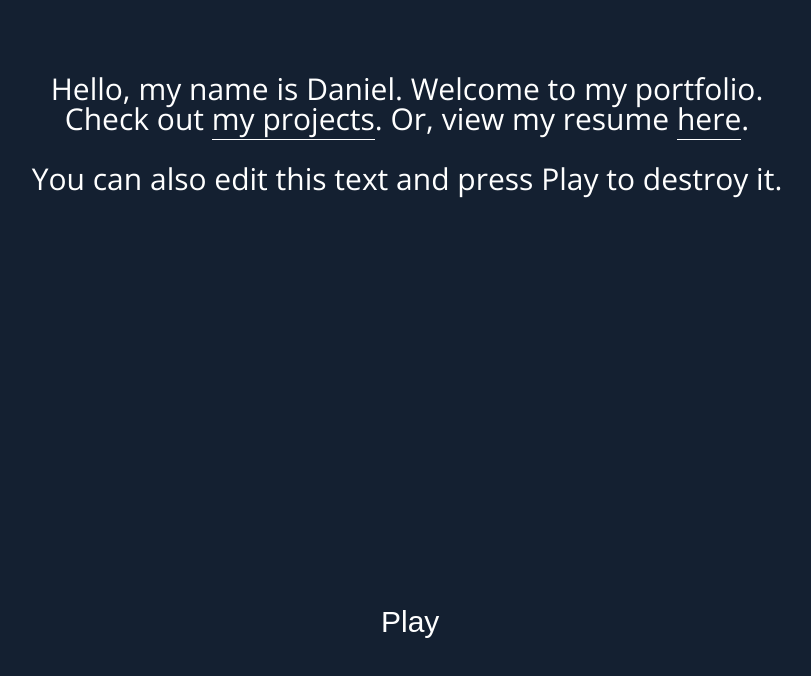
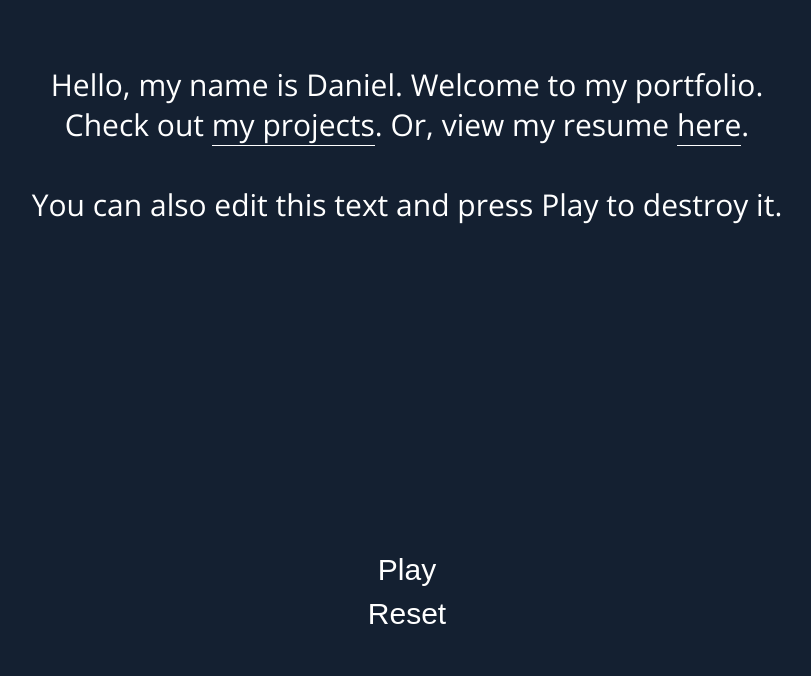
Before and after one commit to Turtled/Portfolio-Site, a React (Create React App) app in the folder portfolio/: page / in a window 1280 px wide. Shown: the top 676 px of the page, without its empty margins (233-1044 px from the left). Built offline with nearby package versions, Linux system fonts and the light colour scheme.

Commit message:
Work on game start count down and pre game text editing

```diff
--- a/portfolio/src/App.css
+++ b/portfolio/src/App.css
@@ -65,8 +65,8 @@ body {
 }
 
 #preGameText {
+  display: inline-block;
   resize: none;
-  height: 20vh;
   background-color: transparent;
   border: none;
   text-align: center;
@@ -74,10 +74,11 @@ body {
   font-size: 30px;
   margin-top: 8vh;
   width: 75vw;
-  padding: 0px;
+  padding: 1px;
   font-family: 'Open Sans', sans-serif;
   white-space: pre;
-  padding: 10px;
+  line-height: 40px;
+
 }
 
 #preGame button {
@@ -86,9 +87,14 @@ body {
   text-align: center;
   color: white;
   font-size: 30px;
-  margin-bottom: 20vh;
   width: 5vw;
-  max-width: 200px;
+  min-width: 200px;
+  cursor: pointer;
+  margin-bottom: 1vh;
+}
+
+#preGame button:hover {
+  font-weight: 600;
 }
 
 .columnPadding {
@@ -119,7 +125,6 @@ body {
   text-align: center;
   color: white;
   font-size: 30px;
-  margin-bottom: 20vh;
   width: 10vw;
   max-width: 300px;
 }
@@ -134,3 +139,12 @@ body {
 .gameTextLink:hover {
   font-weight: 700;
 }
+
+.buttonContainer {
+  display: flex;
+  flex-direction: column;
+  margin-bottom: 20vh;
+  justify-content: center;
+  align-items: center;
+  min-width: 200px;
+}
--- a/portfolio/src/GameLogic/Ball.js
+++ b/portfolio/src/GameLogic/Ball.js
@@ -8,7 +8,7 @@ class Ball {
     stop = false;
 
     constructor(position, size, endGame) {
-        this.velocity = { x: .2, y: .5 };
+        this.velocity = { x: 0, y: -.5 };
         this.size = size;
         this.position = position;
         this.endGame = endGame;
--- a/portfolio/src/GameLogic/GameLoop.js
+++ b/portfolio/src/GameLogic/GameLoop.js
@@ -23,6 +23,8 @@ class GameLoop {
     shouldLoop = true;
     c;//canvas context
 
+    startCountDown = 4;
+
     //for game end transition effect
     charsToRestoreInOrder = [];
     timeBetweenRestores = 20;//20ms, .02 seconds
@@ -36,7 +38,7 @@ class GameLoop {
         this.c = canvas.getContext("2d");
         this.originalText = text;
         this.setGameState = setGameState;
-        this.ball = new Ball({ x: window.innerWidth / 2, y: window.innerHeight / 2 }, { width: 20, height: 20 }, this.playGameEndEffect.bind(this));
+        this.ball = new Ball({ x: window.innerWidth / 2 - 10, y: window.innerHeight / 2 + window.innerHeight / 3 }, { width: 20, height: 20 }, this.playGameEndEffect.bind(this));
     }
 
     setStyles(fontSize) {
@@ -175,6 +177,15 @@ class GameLoop {
             deltaTime = 0;
         }
 
+        //draw start count down
+        if(this.startCountDown >= 1) {
+            this.setStyles(70);
+            this.c.globalAlpha = this.startCountDown - Math.floor(this.startCountDown);
+            this.c.fillText(Math.floor(this.startCountDown), window.innerWidth / 2, window.innerHeight / 2);
+        }
+
+        this.startCountDown -= deltaTime/1100;//milisec to sec but a bit slower
+
         //draw chars
         this.characters.forEach((char) => {
             //char.drawBounds(c);
@@ -210,12 +221,13 @@ class GameLoop {
         this.paddle.draw(this.c);
 
         //draw ball
-        this.ball.move(this.paddle, this.characters, deltaTime);
+        if(this.startCountDown <= 1) {//don't move the ball until the countdown has finished
+            this.ball.move(this.paddle, this.characters, deltaTime);
+        }
         this.ball.draw(this.c);
 
+        //cool game end effect
         if (this.charsToRestoreInOrder.length > 0) {
-            //do game end effect
-            //console.log("drawing end text: ", this.gameEndText, "At", window.innerWidth / 2 - (this.c.measureText(this.gameEndText).width / 2), window.innerHeight / 2)
             this.setStyles(70);
             this.c.globalAlpha = this.endTextOpacity < 0 ? 0 : this.endTextOpacity;
             this.c.fillText(this.won ? "You Won!" : "You Lost.", window.innerWidth / 2, window.innerHeight / 2);
@@ -235,16 +247,19 @@ class GameLoop {
                 }
                 this.restoreIndex++;
                 this.timeSinceLastRestore = 0;
-                if(this.restoreIndex > this.originalText.length + this.charsToRestoreInOrder.length * 2) {//yeah... uhhh basically this is just to make sure the characters have all been restored before continuing
-                    this.endTextOpacity -= deltaTime/1000; //This will fade the opacity by about 1 per second
-                    if(this.endTextOpacity < -0.5){
-                        //this.endTextOpacity = 0;
+                if(this.restoreIndex > this.originalText.length / 2) {//yeah... uhhh basically this is just to make sure the characters have all been restored before continuing
+                    console.log("FADING");
+                    this.endTextOpacity -= deltaTime/800; //This will fade the opacity by about 1.2 per second
+                    if(this.endTextOpacity < -0.25){
                         if(this.won) {
                             this.setGameState(GameStates.GAME_NOT_STARTED);
                         }else{
                             this.setGameState(GameStates.GAME_NOT_STARTED);
                         }
                     }
+                }
+                else{
+                    console.log(this.restoreIndex, ">", this.originalText.length)
                 }
             }
         }
--- a/portfolio/src/components/Game.js
+++ b/portfolio/src/components/Game.js
@@ -10,14 +10,15 @@ let node;
 
 function Game() {
 
-    document.onselectionchange = function() {
+    document.onselectionchange = function () {
         var sel = window.getSelection();
         console.log("Selection pos:", sel.focusOffset, sel);
     };
 
+    let originalText = "Hello, my name is Daniel. Welcome to my portfolio.\nCheck out ⪼my projects⪻. Or, view my resume ⪼here⪻.\n\nYou can also edit this text and press Play to destroy it.";
     //use ⪼ character to start a link
     //use ⪻ character to end a link
-    const [gameText, setGameText] = useState("Hello, my name is Daniel. Welcome to my portfolio.\nCheck out ⪼my projects⪻. Or, view my resume ⪼here⪻.\n\nYou can also edit this text and press Play to destroy it.");
+    const [gameText, setGameText] = useState(originalText);
 
     //add href values here. When links are parsed, it will map these to each pair of ⪼ ⪻ characters, based on index
     let hrefs = ["https://www.youtube.com/watch?v=dQw4w9WgXcQ", "https://www.youtube.com/watch?v=dQw4w9WgXcQ"]
@@ -63,22 +64,20 @@ function Game() {
 
     useEffect(() => {
         console.log("gameText changed", gameText);
-        if(node) {
         // var sel = window.getSelection();
         // if(sel.){
         //     caretPos = sel.anchorOffset;
         // }
         try {
-        var el = node;
             var range = document.createRange();
             var sel = window.getSelection();
             range.setStart(sel.anchorNode, caretPos);
+            // console.error(sel.anchorNode);
             console.log("setting caret to ", caretPos);
             range.collapse(true);
             sel.removeAllRanges();
             sel.addRange(range);
-        }catch {}
-        }
+        } catch { }
     }, [gameText])
 
     console.log("Rerendering Game")
@@ -120,7 +119,9 @@ function Game() {
 
         if (gameText[i] === "⪻") {//end of link or end of text
             lastLinkEndIndex = i + 1;
-            gameTextLinks.push(currentLinkText === "" ? "nopelul" : currentLinkText);
+            //if(currentLinkText === "my projects" || currentLinkText === "here") {
+            gameTextLinks.push(currentLinkText);
+            //}
             currentLinkText = "";
             readingLink = false;
         }
@@ -162,7 +163,7 @@ function Game() {
             }
             else {
                 console.log("rendering link with text", gameTextLinks[linkTextIndex], "href is", hrefs[linkTextIndex])
-                    let link = <a style={{height: "1px"}} className="gameTextLink hover-shadow hover-color" href={hrefs[linkTextIndex]} onClick={(e) => onLinkClick(e)}>{gameTextLinks[linkTextIndex]}</a>;
+                let link = <a onChange={() => { console.error("DONT TOUCH MY LINKS") }} style={{ height: "1px" }} className="gameTextLink hover-shadow hover-color" href={hrefs[linkTextIndex]} onClick={(e) => onLinkClick(e)}>{gameTextLinks[linkTextIndex]}</a>;
                 linkTextIndex++;
                 result.push(link);
             }
@@ -204,6 +205,9 @@ function Game() {
             document.execCommand('insertHTML', false, '\n');
             e.preventDefault();
         }
+        // if (e.keyCode === 8) {
+        //     e.preventDefault();
+        // }
     }
 
     switch (gameState) {
@@ -211,13 +215,15 @@ function Game() {
             return (
                 <div id="preGame">
                     {/* <div><textarea cols="40" id="preGameText" onChange={(e) => { setGameText(e.target.value) }}>{gameText}<a > test</a></textarea></div> */}
-                    <div><div id="preGameText" contenteditable="true" onKeyUp={(e) => {
+                    <div><span id="preGameText" contenteditable="true" onKeyUp={(e) => {
                     }} onInput={(e) => {
                         //super hacky but it fixes a bug, so.....
                         var sel = window.getSelection();
                         caretPos = sel.focusOffset;
                         node = e.target;
+                        console.error(e.target)
                         setGameText(e.target.textContent);//deformatGameText(e.target.innerHTML.replace(/<br>/g, "").replace(/<div>/g, "").replace(/<\/div>/g, ""))
+                        //setGameText(deformatGameText(e.target.innerHTML.replace(/<br>/g, "").replace(/<div>/g, "").replace(/<\/div>/g, "")))
                     }} onKeyDown={(e) => { customEnterBehaviour(e) }}>
                         {
                             gameText.includes("⪻") || gameText.includes("⪼") ?
@@ -227,9 +233,12 @@ function Game() {
                                 :
                                 gameText
                         }
-                    </div></div>
+                    </span></div>
                     <div class="columnPadding"></div>
-                    <button onClick={(e) => { setGameState(GameStates.GAME_IN_PROGRESS) }}>Play</button>
+                    <div className="buttonContainer">
+                        <div><button onClick={(e) => { setGameState(GameStates.GAME_IN_PROGRESS) }}>Play</button></div>
+                        <div><button onClick={(e) => { setGameText(originalText) }}>Reset</button></div>
+                    </div>
                 </div>
             );
         case GameStates.GAME_IN_PROGRESS:
```
Lines whose indentation alone changed are shown as unchanged.
